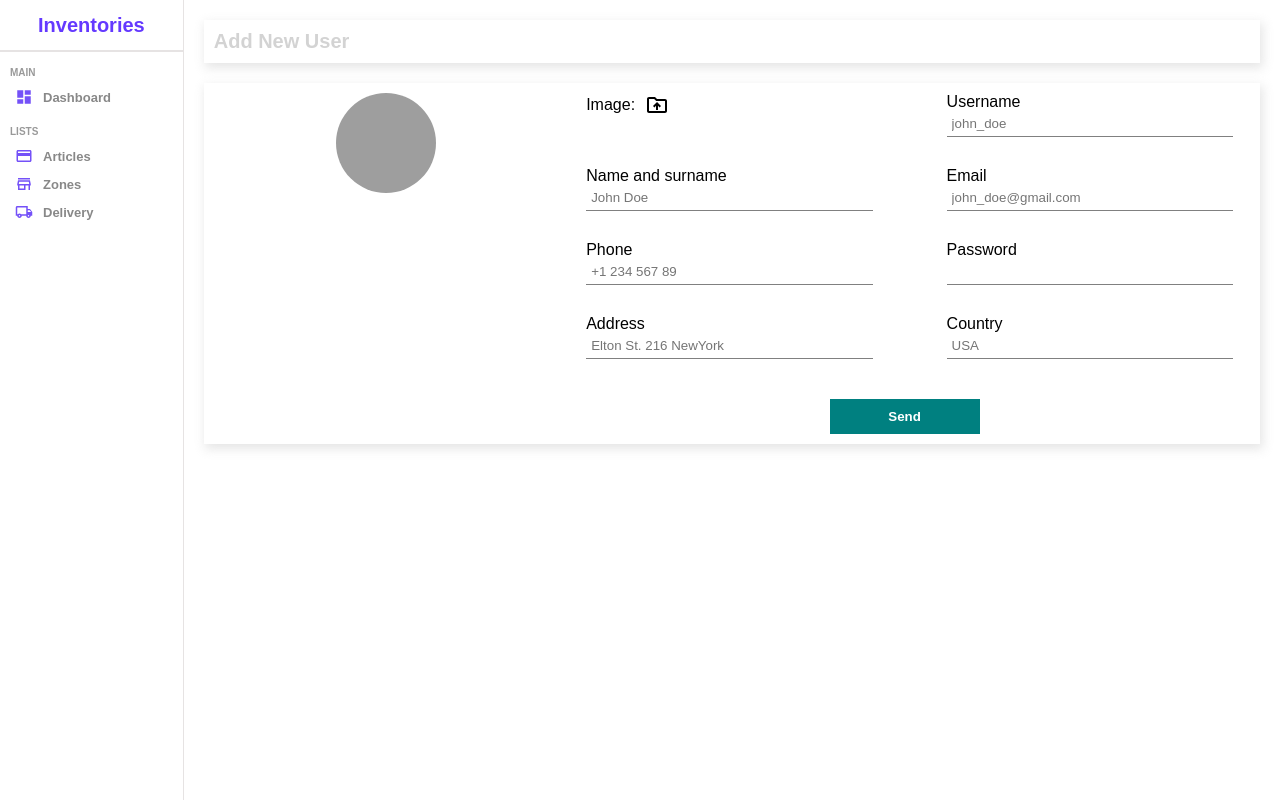
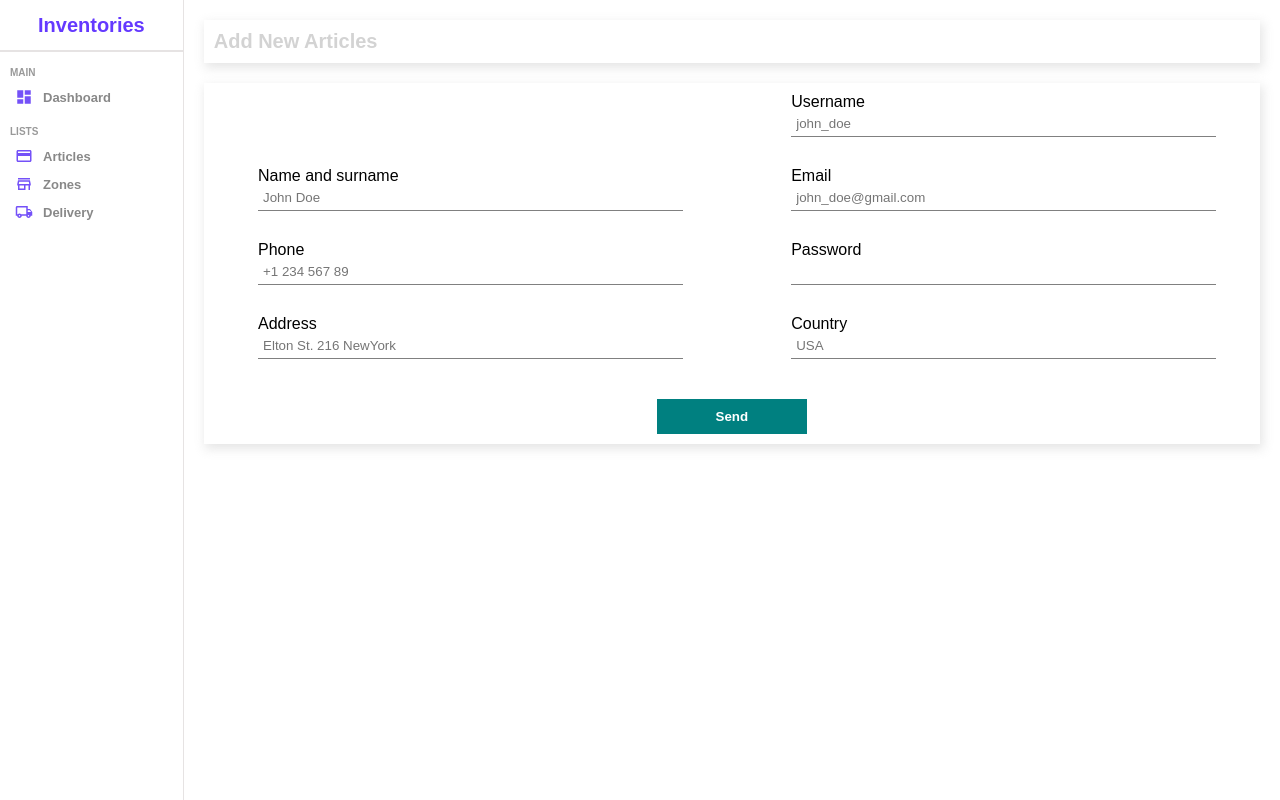
Before and after one commit to Liantsoa-Rabevahoaka/gestion-inventaire, a React (Vite) app in the folder frontend/: page /articles/new in a window 1280 px wide. Built offline with nearby package versions, Linux system fonts and the light colour scheme; grey boxes are pictures that could not be loaded.

Commit message:
fix: the frontend user

```diff
--- a/frontend/src/App.jsx
+++ b/frontend/src/App.jsx
@@ -13,13 +13,12 @@ function App() {
         <Routes>
           <Route path="/">
             <Route index element={<Home/>} />
-            <Route path="login" element={<Login/>}/>
             <Route path="articles">
               <Route index element={<List />}/>
               <Route path=":userId" element={<Single/>}/>
               <Route
                 path="new"
-                element={<New inputs={articleInputs} title="Add New User" />}
+                element={<New inputs={articleInputs} title="Add New Articles" />}
               />
               </Route>
             <Route path="zones">
--- a/frontend/src/components/sidebar/Sidebar.jsx
+++ b/frontend/src/components/sidebar/Sidebar.jsx
@@ -3,14 +3,16 @@ import DashboardIcon from '@mui/icons-material/Dashboard'
 import StoreOutlinedIcon from '@mui/icons-material/StoreOutlined';
 import CreditCardOutlinedIcon from '@mui/icons-material/CreditCardOutlined';
 import LocalShippingOutlinedIcon from '@mui/icons-material/LocalShippingOutlined';
+import { Link } from "react-router-dom";
 
-import ExitToAppOutlinedIcon from '@mui/icons-material/ExitToAppOutlined'
 
 const Sidebar = () => {
   return  (
     <div className="sidebar">
         <div className="top">
+            <Link to="/" style={{ textDecoration: "none" }}>
                 <span className="logo">Inventories</span>
+            </Link>
         </div>
         <hr />
         <div className="center">
@@ -24,14 +26,20 @@ const Sidebar = () => {
 
                 <p className="title">LISTS</p>
 
+                <Link to="/articles" style={{ textDecoration: "none" }}>
                     <li>
                         <CreditCardOutlinedIcon className="icon"/>
                         <span>Articles</span>
                     </li>
+                </Link>
+
+                <Link to="/zones" style={{ textDecoration: "none" }}>
                     <li>
                         <StoreOutlinedIcon className="icon"/>
                         <span>Zones</span>
                     </li>
+                </Link>
+
                 <li>
                     <LocalShippingOutlinedIcon className="icon"/>
                     <span>Delivery</span>
--- a/frontend/src/datatablesource.jsx
+++ b/frontend/src/datatablesource.jsx
@@ -7,7 +7,6 @@ export const userColumns = [
     renderCell: (params) => {
       return (
         <div className="cellWithImg">
-          <img className="cellImg" src={params.row.img} alt="avatar" />
           {params.row.username}
         </div>
       );
--- a/frontend/src/pages/new/New.jsx
+++ b/frontend/src/pages/new/New.jsx
@@ -14,22 +14,10 @@ const New = ({ inputs, title }) => {
           <h1>{title}</h1>
         </div>
         <div className="bottom">
-          <div className="left">
-            <img
-              src={
-                file
-                  ? URL.createObjectURL(file)
-                  : "https://icon-library.com/images/no-image-icon/no-image-icon-0.jpg"
-              }
-              alt=""
-            />
-          </div>
+
           <div className="right">
             <form>
               <div className="formInput">
-                <label htmlFor="file">
-                  Image: <DriveFolderUploadOutlinedIcon className="icon" />
-                </label>
                 <input
                   type="file"
                   id="file"
```
Lines whose indentation alone changed are shown as unchanged.
